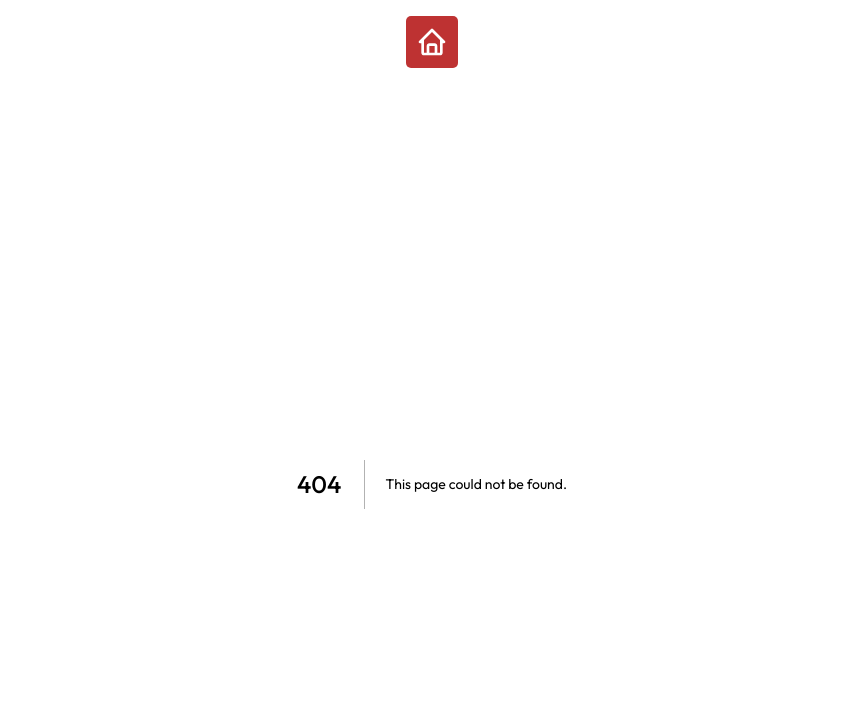
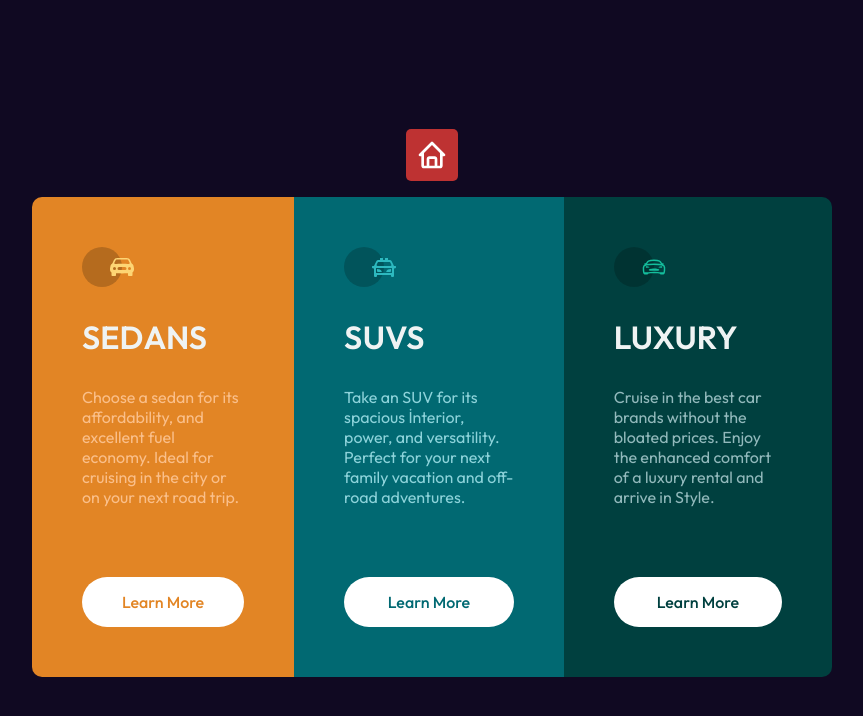
Before and after one commit to aliblackeye/alikaragoz.tech, a Next.js app: page /intern/three-column-card in a window 1280 px wide. Before the commit this address had no page. Shown: the top 716 px of the page, without its empty margins (208-1071 px from the left). Built offline with nearby package versions, Linux system fonts and the light colour scheme.

Commit message:
three-column-card added

```diff
--- /dev/null
+++ b/src/app/intern/three-column-card/page.tsx
@@ -0,0 +1,50 @@
+import { BsFillCarFrontFill } from "react-icons/bs";
+import { RiPoliceCarLine } from "react-icons/ri";
+import { IoCarSportOutline } from "react-icons/io5";
+
+export default function ThreeColumnCard() {
+  return (
+    <div className="three-column-card">
+      <div className="column">
+        <div className="circle">
+          <BsFillCarFrontFill size={24} color="#fdd574" />
+        </div>
+        <h1>SEDANS</h1>
+        <p>
+          {`Choose a sedan for its affordability, and excellent fuel economy.
+          Ideal for cruising in the city or on your next road trip.`}
+        </p>
+        <button className="btn learn-more-btn">Learn More</button>
+      </div>
+      <div className="column">
+        <div className="circle">
+          <RiPoliceCarLine size={24} color="#2db9bf" />
+        </div>
+        <h1>SUVS</h1>
+        <p>
+          {`Take an SUV for its spacious
+İnterior, power, and
+versatility. Perfect for your
+next family vacation and
+off-road adventures.`}
+        </p>
+        <button className="btn learn-more-btn">Learn More</button>
+      </div>
+      <div className="column">
+        <div className="circle">
+          <IoCarSportOutline size={24} color="#14be9d" />
+        </div>
+        <h1>LUXURY</h1>
+        <p>
+          {`
+          Cruise in the best car brands
+without the bloated prices.
+Enjoy the enhanced comfort
+of a luxury rental and arrive
+in Style.`}
+        </p>
+        <button className="btn learn-more-btn">Learn More</button>
+      </div>
+    </div>
+  );
+}
--- a/src/app/page.tsx
+++ b/src/app/page.tsx
@@ -60,6 +60,10 @@ export default function Home() {
       name: "Stats Preview",
       path: "intern/stats-preview",
     },
+    {
+      name: "3 Column Preview",
+      path: "intern/three-column-card",
+    },
   ];
 
   const junior: IProject[] = [];
--- /dev/null
+++ b/src/assets/styles/_three-column-card.scss
@@ -0,0 +1,85 @@
+.three-column-card {
+  display: flex;
+  width: 800px;
+  margin-bottom: 10px;
+
+  @media (max-width: 800px) {
+    width: 350px;
+    flex-direction: column;
+    .column:nth-child(1) {
+      border-radius: 10px 10px 0 0 !important;
+    }
+    .column:nth-child(3) {
+      border-radius: 0 0 10px 10px !important;
+    }
+    .column{
+      padding: 30px !important;
+    }
+  }
+
+  .column {
+    padding: 50px;
+
+    h1 {
+      color: #eff3f3;
+      margin: 30px 0;
+    }
+
+    p {
+      margin-bottom: 50px;
+    }
+
+    .circle {
+      background-color: #00000033;
+      width: 40px;
+      height: 40px;
+      border-radius: 50%;
+      position: relative;
+      margin-bottom: 30px;
+
+      svg {
+        position: absolute;
+        top: 50%;
+        left: 100%;
+        transform: translate(-50%, -50%);
+      }
+    }
+
+    &:nth-last-child(1) {
+      color: #92b9bc;
+      background-color: #00403f;
+      .learn-more-btn {
+        color: #00403f;
+      }
+    }
+
+    &:nth-last-child(2) {
+      color: #8dd3da;
+      background-color: #016972;
+      .learn-more-btn {
+        color: #016972;
+      }
+    }
+
+    &:nth-last-child(3) {
+      color: #fabf8a;
+      background-color: #e28525;
+      .learn-more-btn {
+        color: #e28524;
+      }
+    }
+  }
+
+  .column:nth-child(1) {
+    border-radius: 10px 0 0 10px;
+  }
+  .column:nth-child(3) {
+    border-radius: 0px 10px 10px 0px;
+  }
+  .learn-more-btn {
+    border-radius: 30px;
+    margin-top: 20px;
+    background-color: white;
+    display: inline-block;
+  }
+}
--- a/src/assets/styles/base.scss
+++ b/src/assets/styles/base.scss
@@ -9,6 +9,7 @@
 @import "./qr-code";
 @import "./order-summary";
 @import "./stats-preview";
+@import "./three-column-card";
 
 * {
   margin: 0;
```
